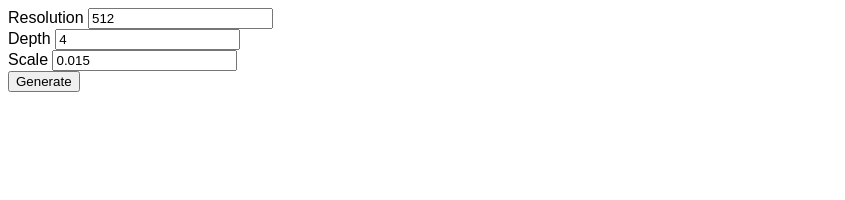
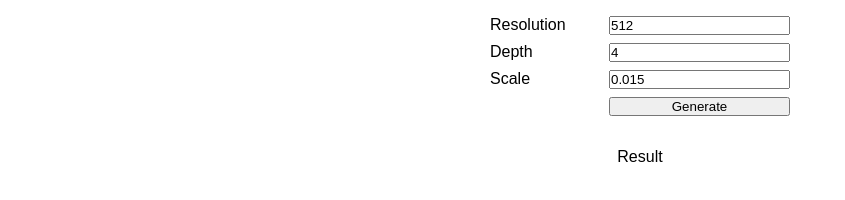
Before and after one commit to EnkaOsaru/perlin-noise-generator, a website with bundled scripts: page page/index.html in a window 1280 px wide. Shown: the whole page, without its empty margins (0-845 px from the left). Built offline with nearby package versions, Linux system fonts and the light colour scheme.

Commit message:
Better style

```diff
--- a/page/index.html
+++ b/page/index.html
@@ -8,15 +8,20 @@
 </head>
 
 <body>
-  <form>
-    Resolution <input type="number" name="resolution" id="resolution" min="1" value="512"><br>
-    Depth <input type="number" name="depth" id="depth" min="1" value="4"><br>
-    Scale <input type="number" name="scale" id="scale" min="0" value="0.015" step="0.001"><br>
+  <form id="interface">
+    <label for="resolution">Resolution</label>
+    <input type="number" name="resolution" id="resolution" min="1" value="512">
+    <label for="depth">Depth</label>
+    <input type="number" name="depth" id="depth" min="1" value="4">
+    <label for="scale">Scale</label>
+    <input type="number" name="scale" id="scale" min="0" value="0.015" step="0.001">
     <input type="submit" value="Generate">
   </form>
-  <div id="viewer"></div>
+  <div id="viewer">
+    <img src="" id="noise">
+  </div>
+
   <canvas id="renderer"></canvas>
-
   <script src="ts/main.ts"></script>
 </body>
 
--- a/page/scss/style.scss
+++ b/page/scss/style.scss
@@ -1,10 +1,39 @@
+*,
+*::before,
+*::after {
+  margin: 0;
+  padding: 0;
+}
+
 body {
+  display: grid;
+  margin: 1rem;
   font-family: sans-serif;
+}
+
+form#interface {
+  display: grid;
+  grid-template-columns: repeat(2, 1fr);
+  gap: 0.5rem;
+  justify-self: center;
+  margin-bottom: 2rem;
+  max-width: 300px;
+
+  input[type="submit"] {
+    grid-column: 2 / 3;
+  }
 }
 
 div#viewer {
   overflow-x: scroll;
-  width: 100%;
+  justify-self: center;
+  max-width: 100%;
+
+  &::before {
+    content: "Result";
+    display: block;
+    margin-bottom: 0.5rem;
+  }
 }
 
 canvas#renderer {
--- a/page/ts/main.ts
+++ b/page/ts/main.ts
@@ -5,6 +5,7 @@
 
 const form = document.querySelector('form');
 const viewer = document.querySelector('#viewer');
+const viewerImage = viewer.querySelector('#noise') as HTMLImageElement;
 
 form.addEventListener('submit', e => {
   e.preventDefault();
@@ -24,10 +25,7 @@
     }
   });
 
-  const image = document.createElement('img');
-  image.src = canvas.canvas.toDataURL();
-  viewer.innerHTML = '';
-  viewer.append(image);
+  viewerImage.src = canvas.canvas.toDataURL();
 });
 
 function getFormValues(form: HTMLFormElement): (number | string)[] {
```
Also changed, not shown: public/index.html (+1 -1 lines), 4 other files.
